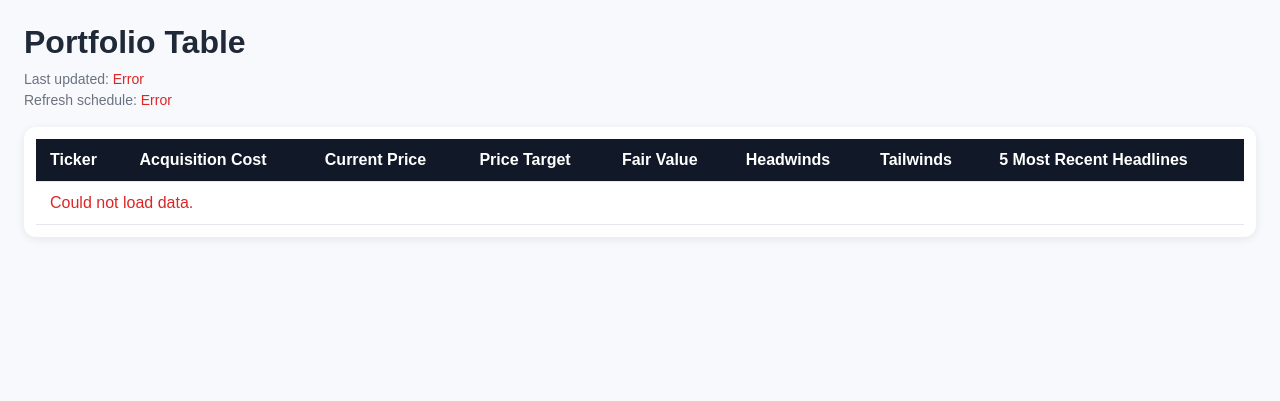
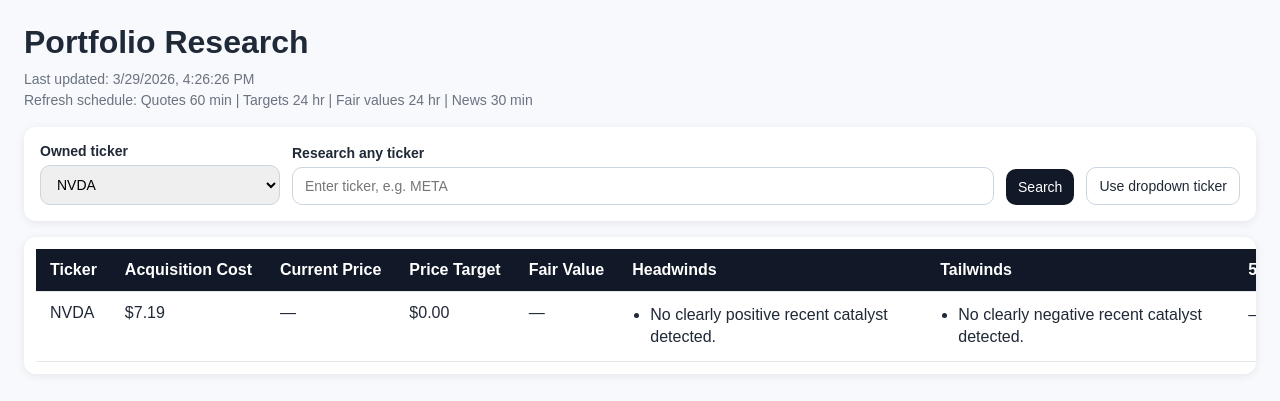
Before and after one commit to SanjayKumarS/portfolio-flask-app, a Flask app: page / in a window 1280 px wide. Shown: the top 401 px of the page. Run offline with Flask 3, Linux system fonts and the light colour scheme; data that the repository does not hold is empty; some libraries are stand-ins or nearby versions.

Commit message:
Update index.html

```diff
--- a/templates/index.html
+++ b/templates/index.html
@@ -3,7 +3,7 @@
 <head>
     <meta charset="UTF-8" />
     <meta name="viewport" content="width=device-width, initial-scale=1.0" />
-    <title>Portfolio Table</title>
+    <title>Portfolio Research</title>
     <style>
         body {
             font-family: Arial, sans-serif;
@@ -19,6 +19,43 @@
             color: #6b7280;
             font-size: 14px;
             line-height: 1.5;
+        }
+        .controls {
+            display: grid;
+            grid-template-columns: 240px 1fr auto auto;
+            gap: 12px;
+            align-items: end;
+            background: white;
+            border-radius: 12px;
+            padding: 16px;
+            box-shadow: 0 2px 10px rgba(0,0,0,0.08);
+            margin-bottom: 16px;
+        }
+        .control-group label {
+            display: block;
+            margin-bottom: 6px;
+            font-size: 14px;
+            font-weight: 600;
+        }
+        select, input, button {
+            width: 100%;
+            padding: 10px 12px;
+            border-radius: 10px;
+            border: 1px solid #cbd5e1;
+            font-size: 14px;
+            box-sizing: border-box;
+        }
+        button {
+            width: auto;
+            cursor: pointer;
+            background: #111827;
+            color: white;
+            border: none;
+        }
+        button.secondary {
+            background: white;
+            color: #1f2937;
+            border: 1px solid #cbd5e1;
         }
         .table-wrap {
             overflow-x: auto;
@@ -48,12 +85,6 @@
         tr:hover {
             background: #f3f4f6;
         }
-        .loading {
-            color: #2563eb;
-        }
-        .error {
-            color: #dc2626;
-        }
         .news-cell {
             min-width: 280px;
             white-space: normal;
@@ -64,17 +95,55 @@
             white-space: normal;
             line-height: 1.4;
         }
+        .loading { color: #2563eb; }
+        .error { color: #dc2626; }
         ul {
             margin: 0;
             padding-left: 18px;
         }
+        .banner {
+            margin-top: 12px;
+            background: #fef3c7;
+            color: #92400e;
+            border: 1px solid #fde68a;
+            border-radius: 12px;
+            padding: 12px 14px;
+            font-size: 14px;
+        }
+        @media (max-width: 900px) {
+            .controls {
+                grid-template-columns: 1fr;
+            }
+            button {
+                width: 100%;
+            }
+        }
     </style>
 </head>
 <body>
-    <h1>Portfolio Table</h1>
+    <h1>Portfolio Research</h1>
     <div class="meta">
         Last updated: <span id="last-updated" class="loading">Loading...</span><br>
-        Refresh schedule: <span id="refresh-schedule" class="loading">Loading...</span>
+        Refresh schedule: Quotes 60 min | Targets 24 hr | Fair values 24 hr | News 30 min
+    </div>
+
+    <div class="controls">
+        <div class="control-group">
+            <label for="owned-ticker">Owned ticker</label>
+            <select id="owned-ticker">
+                {% for ticker in owned_tickers %}
+                <option value="{{ ticker }}">{{ ticker }}</option>
+                {% endfor %}
+            </select>
+        </div>
+
+        <div class="control-group">
+            <label for="search-ticker">Research any ticker</label>
+            <input id="search-ticker" type="text" placeholder="Enter ticker, e.g. META" />
+        </div>
+
+        <button id="search-button" type="button">Search</button>
+        <button id="reset-button" type="button" class="secondary">Use dropdown ticker</button>
     </div>
 
     <div class="table-wrap">
@@ -91,7 +160,7 @@
                     <th>5 Most Recent Headlines</th>
                 </tr>
             </thead>
-            <tbody id="portfolio-body">
+            <tbody id="ticker-body">
                 <tr>
                     <td colspan="8" class="loading">Loading data...</td>
                 </tr>
@@ -99,31 +168,39 @@
         </table>
     </div>
 
+    <div id="research-banner"></div>
+
     <script>
+        const ownedSelect = document.getElementById("owned-ticker");
+        const searchInput = document.getElementById("search-ticker");
+        const searchButton = document.getElementById("search-button");
+        const resetButton = document.getElementById("reset-button");
+        const tbody = document.getElementById("ticker-body");
+        const lastUpdatedEl = document.getElementById("last-updated");
+        const researchBanner = document.getElementById("research-banner");
+
+        let activeSearchTicker = "";
+        let refreshInterval = null;
+
         function toList(items) {
             if (!items || !items.length) return "—";
             return `<ul>${items.map(x => `<li>${x}</li>`).join("")}</ul>`;
         }
 
-        async function loadPortfolio() {
-            const lastUpdatedEl = document.getElementById("last-updated");
-            const refreshScheduleEl = document.getElementById("refresh-schedule");
-            const tbody = document.getElementById("portfolio-body");
+        function getActiveTicker() {
+            return activeSearchTicker || ownedSelect.value;
+        }
 
+        async function loadTicker(symbol) {
             try {
-                const response = await fetch("/api/portfolio");
-                if (!response.ok) {
-                    throw new Error("Failed to load portfolio data");
-                }
+                const response = await fetch(`/api/ticker?symbol=${encodeURIComponent(symbol)}`);
+                if (!response.ok) throw new Error("Failed to load ticker data");
 
                 const payload = await response.json();
-                const rows = payload.rows || [];
+                const row = payload.row;
 
-                tbody.innerHTML = "";
-
-                rows.forEach(row => {
-                    const tr = document.createElement("tr");
-                    tr.innerHTML = `
+                tbody.innerHTML = `
+                    <tr>
                         <td>${row.ticker}</td>
                         <td>${row.acquisition_cost}</td>
                         <td>${row.current_price}</td>
@@ -132,36 +209,68 @@
                         <td class="news-cell">${toList(row.headwinds)}</td>
                         <td class="news-cell">${toList(row.tailwinds)}</td>
                         <td class="headline-cell">${toList(row.recent_headlines)}</td>
-                    `;
-                    tbody.appendChild(tr);
-                });
+                    </tr>
+                `;
 
                 const updatedAt = new Date(payload.updated_at * 1000);
                 lastUpdatedEl.textContent = updatedAt.toLocaleString();
                 lastUpdatedEl.className = "";
 
-                const rw = payload.refresh_windows || {};
-                refreshScheduleEl.textContent =
-                    `Quotes: ${rw.quotes_minutes ?? "—"} min | ` +
-                    `Targets: ${rw.price_targets_hours ?? "—"} hr | ` +
-                    `Fair values: ${rw.fair_values_hours ?? "—"} hr | ` +
-                    `News: ${rw.news_minutes ?? "—"} min`;
-                refreshScheduleEl.className = "";
+                if (!row.is_owned) {
+                    researchBanner.innerHTML = `
+                        <div class="banner">
+                            Showing research mode for <strong>${row.ticker}</strong>. Acquisition cost is blank for tickers you do not own.
+                        </div>
+                    `;
+                } else {
+                    researchBanner.innerHTML = "";
+                }
             } catch (error) {
                 tbody.innerHTML = `
                     <tr>
-                        <td colspan="8" class="error">Could not load data.</td>
+                        <td colspan="8" class="error">Could not load ticker data.</td>
                     </tr>
                 `;
                 lastUpdatedEl.textContent = "Error";
                 lastUpdatedEl.className = "error";
-                refreshScheduleEl.textContent = "Error";
-                refreshScheduleEl.className = "error";
             }
         }
 
-        loadPortfolio();
-        setInterval(loadPortfolio, 60000);
+        function restartAutoRefresh() {
+            if (refreshInterval) clearInterval(refreshInterval);
+            refreshInterval = setInterval(() => loadTicker(getActiveTicker()), 60000);
+        }
+
+        ownedSelect.addEventListener("change", () => {
+            activeSearchTicker = "";
+            loadTicker(getActiveTicker());
+            restartAutoRefresh();
+        });
+
+        searchButton.addEventListener("click", () => {
+            const ticker = searchInput.value.trim().toUpperCase();
+            if (!ticker) return;
+            activeSearchTicker = ticker;
+            loadTicker(activeSearchTicker);
+            restartAutoRefresh();
+        });
+
+        searchInput.addEventListener("keydown", (e) => {
+            if (e.key === "Enter") {
+                e.preventDefault();
+                searchButton.click();
+            }
+        });
+
+        resetButton.addEventListener("click", () => {
+            activeSearchTicker = "";
+            searchInput.value = "";
+            loadTicker(getActiveTicker());
+            restartAutoRefresh();
+        });
+
+        loadTicker(getActiveTicker());
+        restartAutoRefresh();
     </script>
 </body>
 </html>
```
